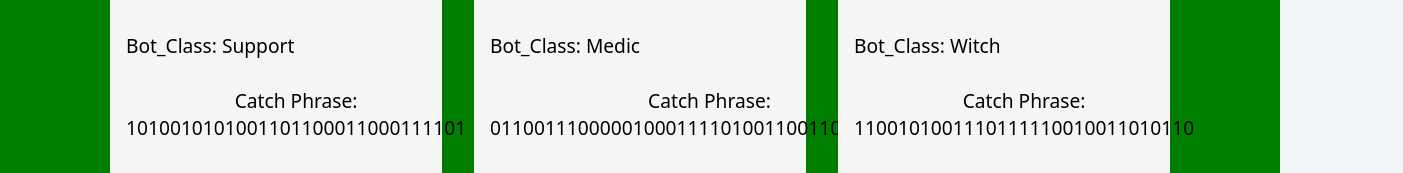
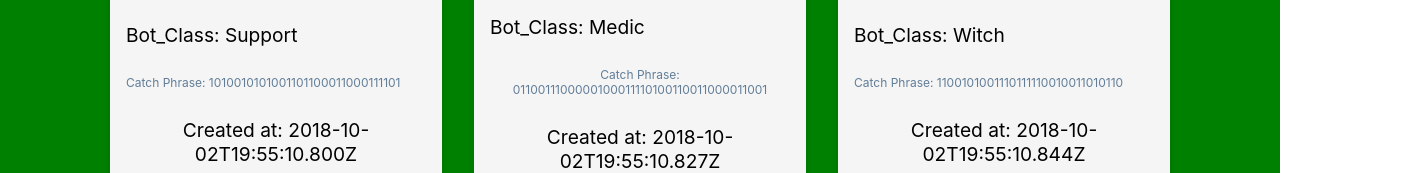
Before and after one commit to Vickynjoroge/galactic_web, a React (Create React App) app: page / in a window 1280 px wide. Shown: the part 1062-1235 px from the top of the page, 1403 px wide, since content can reach past the window. Built offline with nearby package versions, Linux system fonts and the light colour scheme; data requests are answered from the project's data file.

Commit message:
loads bot_card

```diff
--- a/src/App.css
+++ b/src/App.css
@@ -1,4 +1,4 @@
-.App {
+/* .App {
   text-align: center;
 }
 @media screen and (min-width:768px) {
@@ -43,4 +43,4 @@
 body{
   font-family: system-ui, -apple-system, BlinkMacSystemFont, 'Segoe UI', Roboto, Oxygen, Ubuntu, Cantarell, 'Open Sans', 'Helvetica Neue', sans-serif;
   background: #f1f5f8;
-}
+} */
--- a/src/component/BotCollection.js
+++ b/src/component/BotCollection.js
@@ -2,19 +2,15 @@ import React from 'react'
 import '../componentCSS/BotCollection.css'
 
 function BotCollection({name, health, damage, armor, bot_class, catchphrase, avatar_url, created_at, updated_at }) {
-    function handleClick(){
-        handleAddBotToArmy({name, health, damage, armor, bot_class, catchphrase, avatar_url, created_at, updated_at })
-
-    }
   return (
-    <div className='botCard' onClick={handleClick}>
+    <div className='botCard'>
         <img src={avatar_url} alt='bot image' />
         <h2>{name}</h2>
         <p>Health: {health}</p>
         <p>Damage: {damage}</p>
         <p>Armor: {armor}</p>
         <p>Bot_Class: {bot_class}</p>
-        <p>Catch Phrase: {catchphrase}</p>
+        <p style={{color:'#617d98', fontSize: '0.75rem',marginTop:'0.25rem' }}>Catch Phrase: {catchphrase}</p>
         <p>Created at: {created_at}</p>
         <p>Updated at: {updated_at}</p>
     </div>
```
